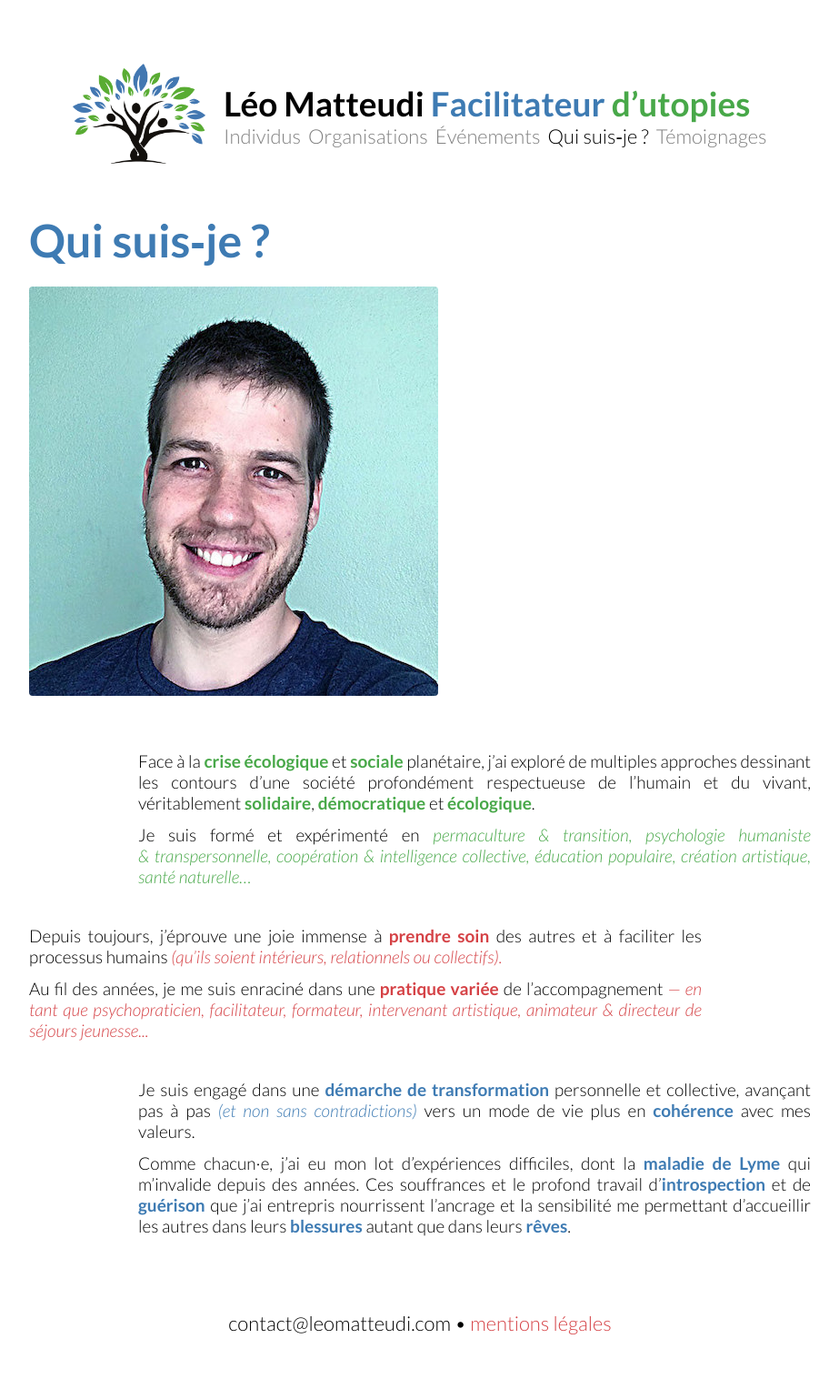
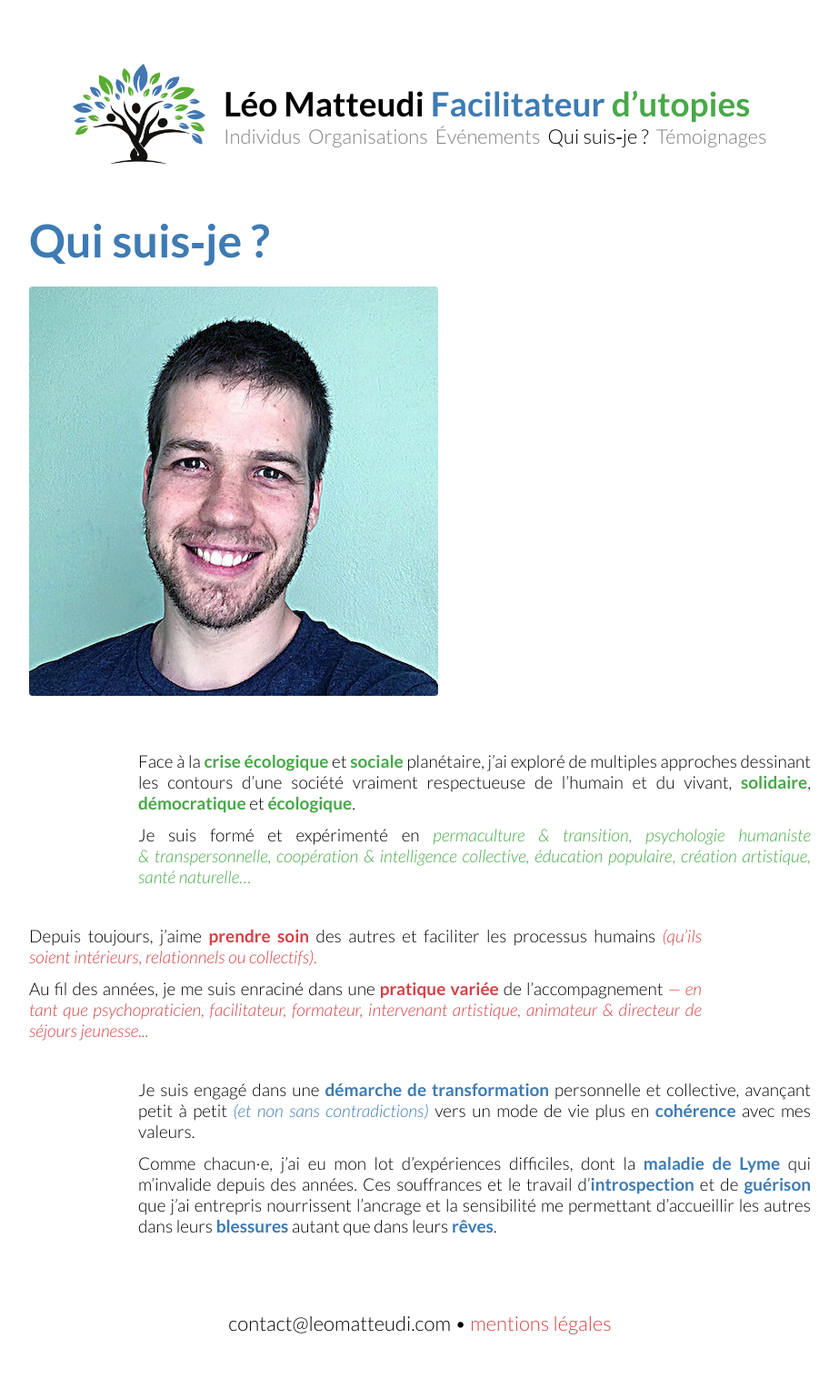
Before and after one commit to leomatteudi/leomatteudi, a Jekyll site: the page built from pages/4-qui-suis-je.html, in a window 1280 px wide. Shown: the whole page at 91% size, without its empty margins (178-1101 px from the left). Built offline with Jekyll 4.4.1, drawn with Linux system fonts in a browser that asks for light colours.

Commit message:
Update 4-qui-suis-je.html

```diff
--- a/pages/4-qui-suis-je.html
+++ b/pages/4-qui-suis-je.html
@@ -12,16 +12,16 @@ title: Qui suis&#8209;je ?
 
 
 <div class="block wotitle green">
-	<p>Face à la <strong>crise écologique</strong> et <strong>sociale</strong> planétaire, j’ai exploré de multiples approches dessinant les contours d’une société profondément respectueuse de l’humain et du vivant, véritablement <strong>solidaire</strong>, <strong>démocratique</strong> et <strong>écologique</strong>.</p>
+	<p>Face à la <strong>crise écologique</strong> et <strong>sociale</strong> planétaire, j’ai exploré de multiples approches dessinant les contours d’une société vraiment respectueuse de l’humain et du vivant, <strong>solidaire</strong>, <strong>démocratique</strong> et <strong>écologique</strong>.</p>
 	<p>Je suis formé et expérimenté en <em>permaculture &amp;&nbsp;transition, psychologie humaniste &amp;&nbsp;transpersonnelle, coopération &amp;&nbsp;intelligence collective, éducation populaire, création artistique, santé naturelle&#8230;</em></p>
 </div>
 
 <div class="block wotitle red">
-	<p>Depuis toujours, j’éprouve une joie immense à <strong>prendre soin</strong> des autres et à faciliter les processus humains <em>(qu’ils soient intérieurs, relationnels ou collectifs).</em></p>
+	<p>Depuis toujours, j’aime <strong>prendre soin</strong> des autres et faciliter les processus humains <em>(qu’ils soient intérieurs, relationnels ou collectifs).</em></p>
 	<p>Au fil des années, je me suis enraciné dans une <strong>pratique variée</strong> de l’accompagnement <em>— en tant que psychopraticien, facilitateur, formateur, intervenant artistique, animateur &amp;&nbsp;directeur de séjours jeunesse...</em></p>
 </div>
 
 <div class="block wotitle blue">
-	<p>Je suis engagé dans une <strong>démarche de transformation</strong> personnelle et collective, avançant pas à pas <em>(et non sans contradictions)</em> vers un mode de vie plus en <strong>cohérence</strong> avec mes valeurs.</p>
-	<p>Comme chacun·e, j’ai eu mon lot d’expériences difficiles, dont la <strong>maladie de Lyme</strong> qui m’invalide depuis des années. Ces souffrances et le profond travail d’<strong>introspection</strong> et de <strong>guérison</strong> que j’ai entrepris nourrissent l’ancrage et la sensibilité me permettant d’accueillir les autres dans leurs <strong>blessures</strong> autant que dans leurs <strong>rêves</strong>.</p>
+	<p>Je suis engagé dans une <strong>démarche de transformation</strong> personnelle et collective, avançant petit à petit <em>(et non sans contradictions)</em> vers un mode de vie plus en <strong>cohérence</strong> avec mes valeurs.</p>
+	<p>Comme chacun·e, j’ai eu mon lot d’expériences difficiles, dont la <strong>maladie de Lyme</strong> qui m’invalide depuis des années. Ces souffrances et le travail d’<strong>introspection</strong> et de <strong>guérison</strong> que j’ai entrepris nourrissent l’ancrage et la sensibilité me permettant d’accueillir les autres dans leurs <strong>blessures</strong> autant que dans leurs <strong>rêves</strong>.</p>
 </div>
```
